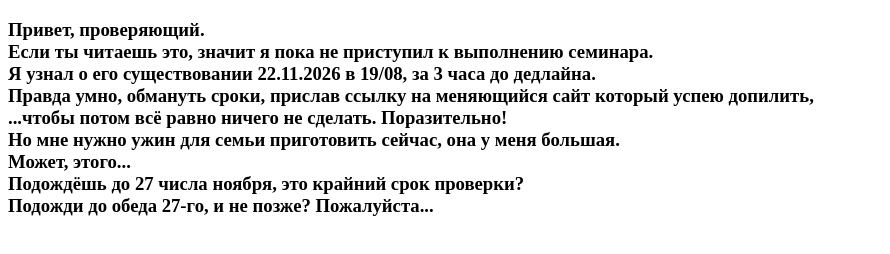
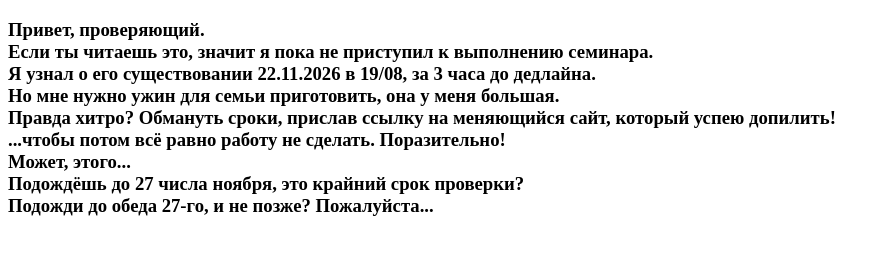
Before and after one commit to Vresige/vresige.github.io, a plain HTML site: page index.html in a window 1280 px wide. Shown: the whole page, without its empty margins (0-890 px from the left). Drawn offline with Linux system fonts and the light colour scheme.

Commit message:
Update index.html

```diff
--- a/index.html
+++ b/index.html
@@ -10,9 +10,9 @@
       Привет, проверяющий.<br>
       Если ты читаешь это, значит я пока не приступил к выполнению семинара.<br>
       Я узнал о его существовании 22.11.2026 в 19/08, за 3 часа до дедлайна.<br>
-      Правда умно, обмануть сроки, прислав ссылку на меняющийся сайт который успею допилить,<br>
-      ...чтобы потом всё равно ничего не сделать. Поразительно!<br>
-      Но мне нужно ужин для семьи приготовить сейчас, она у меня большая.<br>
+      Но мне нужно ужин для семьи приготовить, она у меня большая.<br>
+      Правда хитро? Обмануть сроки, прислав ссылку на меняющийся сайт, который успею допилить!<br>
+      ...чтобы потом всё равно работу не сделать. Поразительно!<br>
       Может, этого...<br>
       Подождёшь до 27 числа ноября, это крайний срок проверки?<br>
       Подожди до обеда 27-го, и не позже? Пожалуйста...<br>
```
